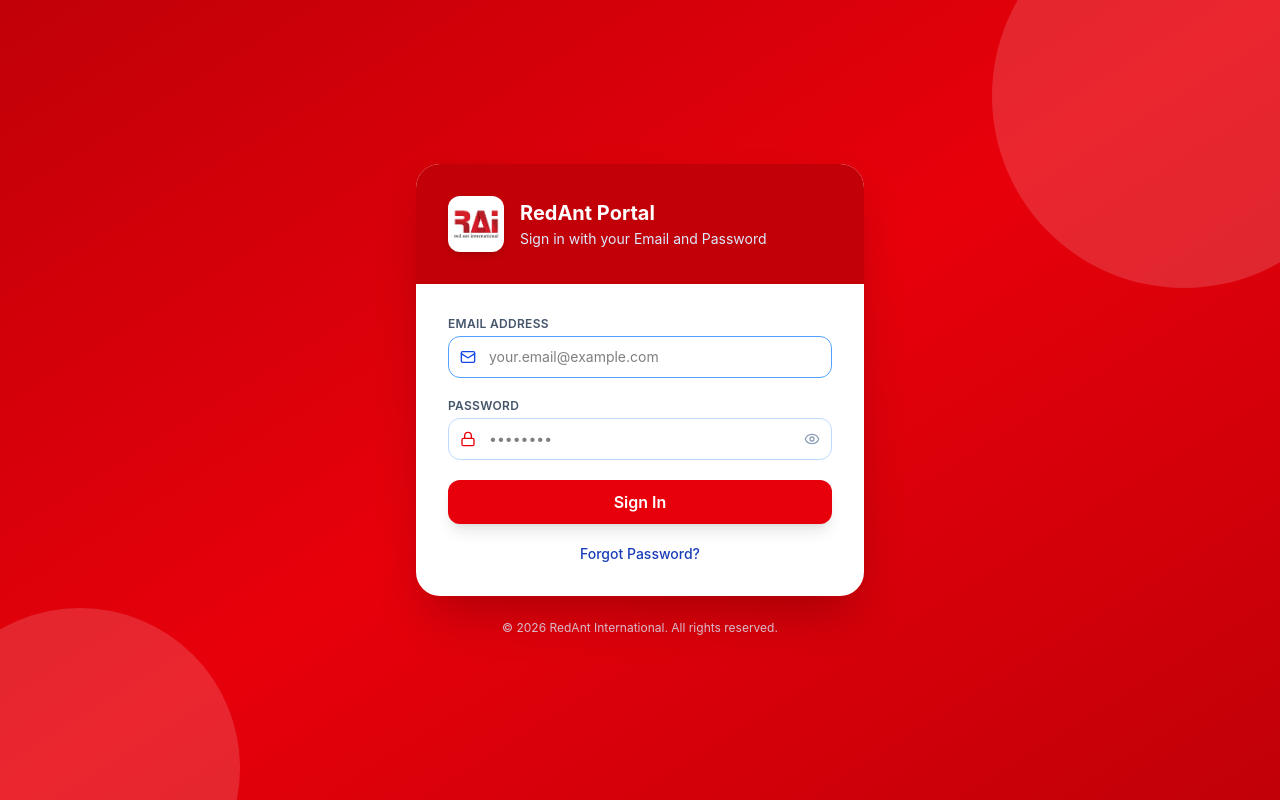
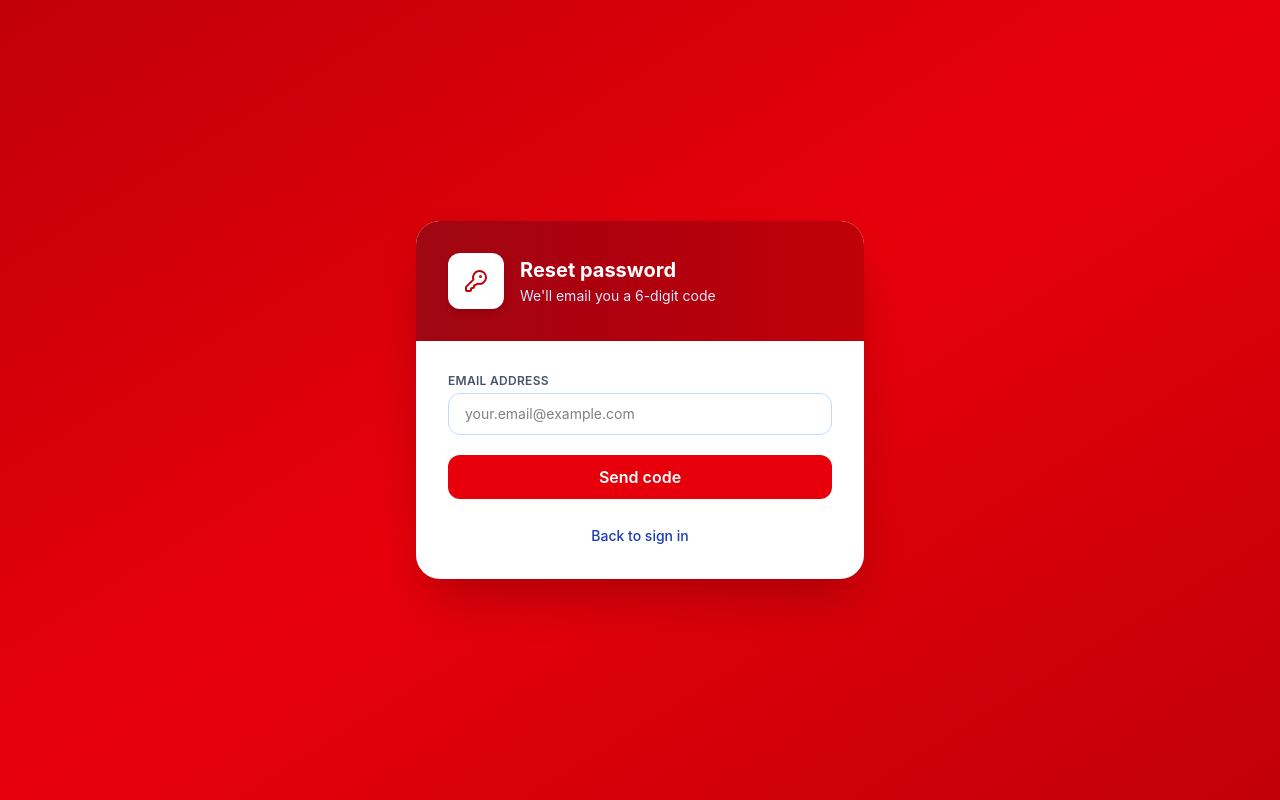
Before and after one commit to ivywanza/employee-management-frontend, a React (Vite) app: page /forgot-password in a window 1280 px wide. Before the commit this address led to /login. Built offline with nearby package versions, Linux system fonts and the light colour scheme.

Commit message:
added forgot password feature

```diff
--- a/src/App.tsx
+++ b/src/App.tsx
@@ -13,6 +13,7 @@
 import ReviewOnboarding from "./pages/ReviewOnboarding";
 import EmployeeList from "./pages/EmployeeList";
 import OnboardingDocs from "./pages/OnboardingDocuments";
+import ForgotPassword from "./pages/ForgotPassword";
 
 export default function App() {
   return (
@@ -20,6 +21,7 @@
       <AuthProvider>
         <Routes>
           <Route path="/login" element={<Login />} />
+          <Route path="/forgot-password" element={<ForgotPassword />} />
 
           <Route
             element={
@@ -29,6 +31,7 @@
             }
           >
             <Route path="/" element={<Home />} />
+
             <Route path="/leave" element={<Leave />} />
             <Route path="/onboarding" element={<OnboardingDocs />} />
             <Route path="/documents" element={<DocumentHub />} />
--- /dev/null
+++ b/src/pages/ForgotPassword.tsx
@@ -0,0 +1,191 @@
+import { useState } from "react";
+import { Link } from "react-router-dom";
+import axios from "axios";
+import { KeyRound, CheckCircle2 } from "lucide-react";
+import api from "../lib/api";
+
+type Stage = "request" | "reset" | "done";
+
+const inputClass =
+  "w-full rounded-xl border border-blue-200 px-4 py-2.5 text-sm focus:outline-none focus:ring-2 focus:ring-red-600";
+const labelClass = "block text-xs font-semibold text-slate-600 uppercase tracking-wide mb-1";
+
+function errorText(err: unknown, fallback: string) {
+  if (axios.isAxiosError(err)) {
+    if (!err.response) return "Cannot reach the server. Is the backend running?";
+    const detail = err.response.data?.detail;
+    if (typeof detail === "string") return detail;
+    if (Array.isArray(detail)) {
+      return detail.map((d: { msg?: string }) => d.msg ?? "Invalid input").join(", ");
+    }
+  }
+  return fallback;
+}
+
+export default function ForgotPassword() {
+  const [stage, setStage] = useState<Stage>("request");
+  const [email, setEmail] = useState("");
+  const [code, setCode] = useState("");
+  const [password, setPassword] = useState("");
+  const [confirm, setConfirm] = useState("");
+  const [error, setError] = useState("");
+  const [info, setInfo] = useState("");
+  const [loading, setLoading] = useState(false);
+
+  const requestCode = async (e?: React.FormEvent) => {
+    e?.preventDefault();
+    setError("");
+    setInfo("");
+    setLoading(true);
+    try {
+      await api.post("/auth/forgot-password", { email });
+      setStage("reset");
+      setInfo("If that email has an account, a 6-digit code is on its way. It expires in 10 minutes.");
+    } catch (err) {
+      setError(errorText(err, "Could not send the code."));
+    } finally {
+      setLoading(false);
+    }
+  };
+
+  const resetPassword = async (e: React.FormEvent) => {
+    e.preventDefault();
+    setError("");
+    if (password !== confirm) {
+      setError("Passwords don't match.");
+      return;
+    }
+    setLoading(true);
+    try {
+      await api.post("/auth/reset-password", { email, code, new_password: password });
+      setStage("done");
+    } catch (err) {
+      setError(errorText(err, "Could not reset the password."));
+    } finally {
+      setLoading(false);
+    }
+  };
+
+  return (
+    <div className="min-h-screen flex items-center justify-center bg-gradient-to-br from-red-700 via-red-600 to-red-700 px-4">
+      <div className="w-full max-w-md bg-white rounded-3xl shadow-2xl overflow-hidden">
+        <div className="bg-gradient-to-r from-red-800 to-red-700 px-8 py-8 flex items-center gap-4">
+          <div className="h-14 w-14 rounded-xl bg-white flex items-center justify-center text-red-700 shrink-0 shadow-md">
+            <KeyRound className="h-6 w-6" />
+          </div>
+          <div>
+            <h1 className="text-xl font-bold text-white">Reset password</h1>
+            <p className="text-blue-100 text-sm mt-0.5">
+              {stage === "request" && "We'll email you a 6-digit code"}
+              {stage === "reset" && "Enter the code and a new password"}
+              {stage === "done" && "All set"}
+            </p>
+          </div>
+        </div>
+
+        <div className="px-8 py-8">
+          {stage === "request" && (
+            <form onSubmit={requestCode} className="space-y-5">
+              <div>
+                <label className={labelClass}>Email Address</label>
+                <input
+                  type="email"
+                  required
+                  value={email}
+                  onChange={(e) => setEmail(e.target.value)}
+                  placeholder="your.email@example.com"
+                  className={inputClass}
+                />
+              </div>
+              {error && <p className="text-sm text-red-700 bg-red-50 border border-red-200 rounded-lg px-3 py-2">{error}</p>}
+              <button
+                type="submit"
+                disabled={loading}
+                className="w-full bg-red-600 hover:bg-blue-950 disabled:opacity-60 text-white font-semibold py-2.5 rounded-xl transition"
+              >
+                {loading ? "Sending..." : "Send code"}
+              </button>
+            </form>
+          )}
+
+          {stage === "reset" && (
+            <form onSubmit={resetPassword} className="space-y-5">
+              {info && <p className="text-sm text-blue-900 bg-blue-50 border border-blue-200 rounded-lg px-3 py-2">{info}</p>}
+              <div>
+                <label className={labelClass}>6-digit code</label>
+                <input
+                  required
+                  inputMode="numeric"
+                  maxLength={6}
+                  pattern="\d{6}"
+                  value={code}
+                  onChange={(e) => setCode(e.target.value)}
+                  className={`${inputClass} tracking-[0.4em] text-center text-lg`}
+                />
+              </div>
+              <div>
+                <label className={labelClass}>New password</label>
+                <input
+                  type="password"
+                  required
+                  minLength={8}
+                  value={password}
+                  onChange={(e) => setPassword(e.target.value)}
+                  className={inputClass}
+                />
+              </div>
+              <div>
+                <label className={labelClass}>Confirm new password</label>
+                <input
+                  type="password"
+                  required
+                  minLength={8}
+                  value={confirm}
+                  onChange={(e) => setConfirm(e.target.value)}
+                  className={inputClass}
+                />
+              </div>
+              {error && <p className="text-sm text-red-700 bg-red-50 border border-red-200 rounded-lg px-3 py-2">{error}</p>}
+              <button
+                type="submit"
+                disabled={loading}
+                className="w-full bg-green-600 hover:bg-blue-950 disabled:opacity-60 text-white font-semibold py-2.5 rounded-xl transition"
+              >
+                {loading ? "Updating..." : "Update password"}
+              </button>
+              <button
+                type="button"
+                onClick={() => requestCode()}
+                disabled={loading}
+                className="w-full text-sm text-red-700 hover:text-red-700 font-medium"
+              >
+                Send a new code
+              </button>
+            </form>
+          )}
+
+          {stage === "done" && (
+            <div className="text-center space-y-4">
+              <CheckCircle2 className="h-12 w-12 text-emerald-600 mx-auto" />
+              <p className="text-slate-700">Your password has been updated.</p>
+              <Link
+                to="/login"
+                className="inline-block w-full bg-blue-900 hover:bg-blue-950 text-white font-semibold py-2.5 rounded-xl transition"
+              >
+                Back to sign in
+              </Link>
+            </div>
+          )}
+
+          {stage !== "done" && (
+            <p className="text-center mt-6">
+              <Link to="/login" className="text-sm text-blue-800 hover:text-red-700 font-medium">
+                Back to sign in
+              </Link>
+            </p>
+          )}
+        </div>
+      </div>
+    </div>
+  );
+}
--- a/src/pages/Login.tsx
+++ b/src/pages/Login.tsx
@@ -1,5 +1,5 @@
 import { useState } from "react";
-import { useNavigate } from "react-router-dom";
+import { Link, useNavigate } from "react-router-dom";
 import { Mail, Lock, Eye, EyeOff } from "lucide-react";
 import { useAuth } from "../context/auth";
 
@@ -45,7 +45,9 @@
             </div>
             <div>
               <h1 className="text-xl font-bold text-white">RedAnt Portal</h1>
-              <p className="text-blue-100 text-sm mt-0.5">Sign in with your Email and Password</p>
+              <p className="text-blue-100 text-sm mt-0.5">
+                Sign in with your Email and Password
+              </p>
             </div>
           </div>
 
@@ -86,7 +88,11 @@
                   onClick={() => setShowPassword(!showPassword)}
                   className="absolute right-3 top-1/2 -translate-y-1/2 text-slate-400 hover:text-slate-600"
                 >
-                  {showPassword ? <EyeOff className="h-4 w-4" /> : <Eye className="h-4 w-4" />}
+                  {showPassword ? (
+                    <EyeOff className="h-4 w-4" />
+                  ) : (
+                    <Eye className="h-4 w-4" />
+                  )}
                 </button>
               </div>
             </div>
@@ -105,7 +111,14 @@
               {loading ? "Signing in..." : "Sign In"}
             </button>
 
-            <p className="text-center text-sm text-blue-800 font-medium">Forgot Password?</p>
+            <p className="text-center">
+              <Link
+                to="/forgot-password"
+                className="text-sm text-blue-800 hover:text-red-700 font-medium"
+              >
+                Forgot Password?
+              </Link>
+            </p>
           </form>
         </div>
 
```
